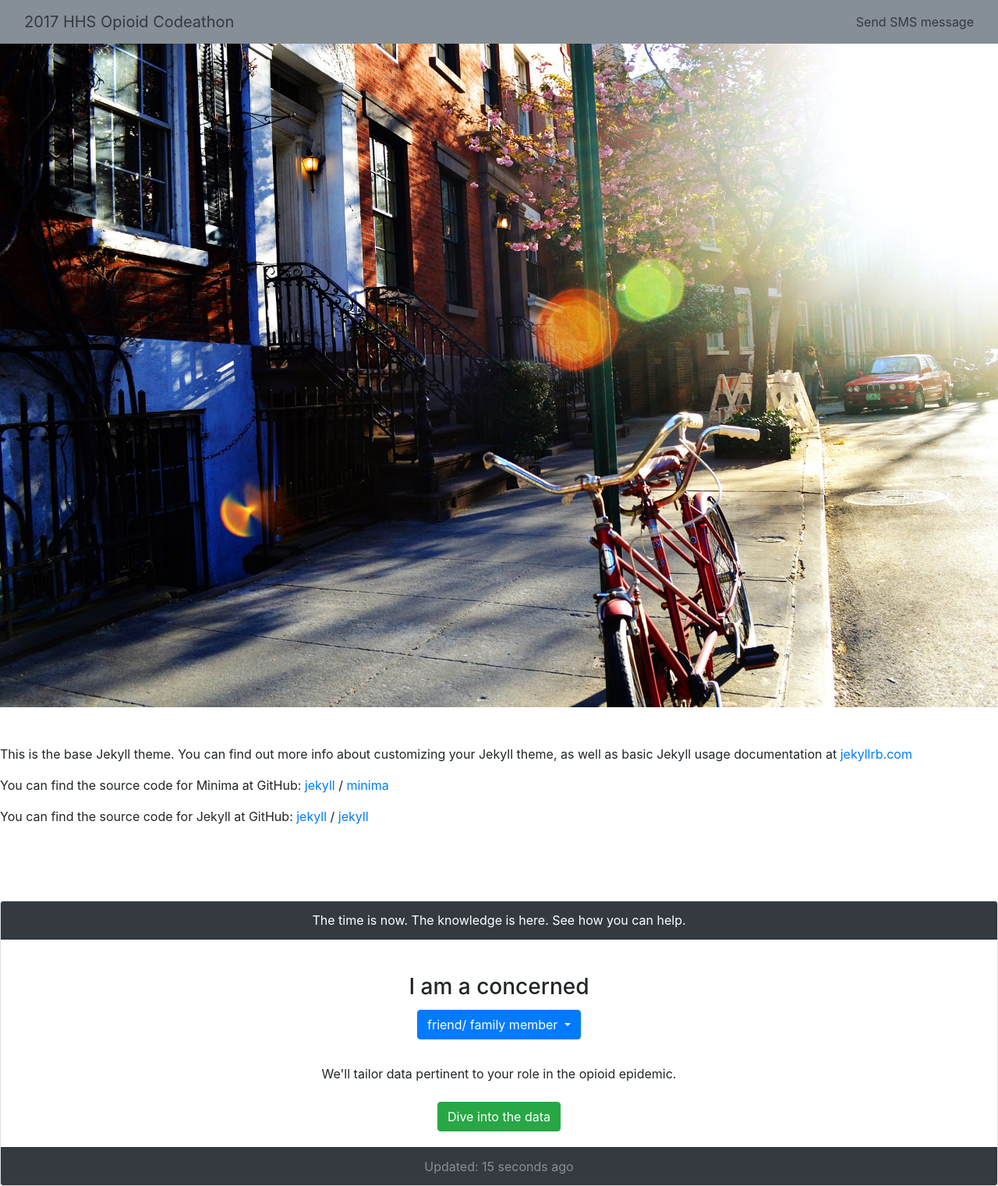
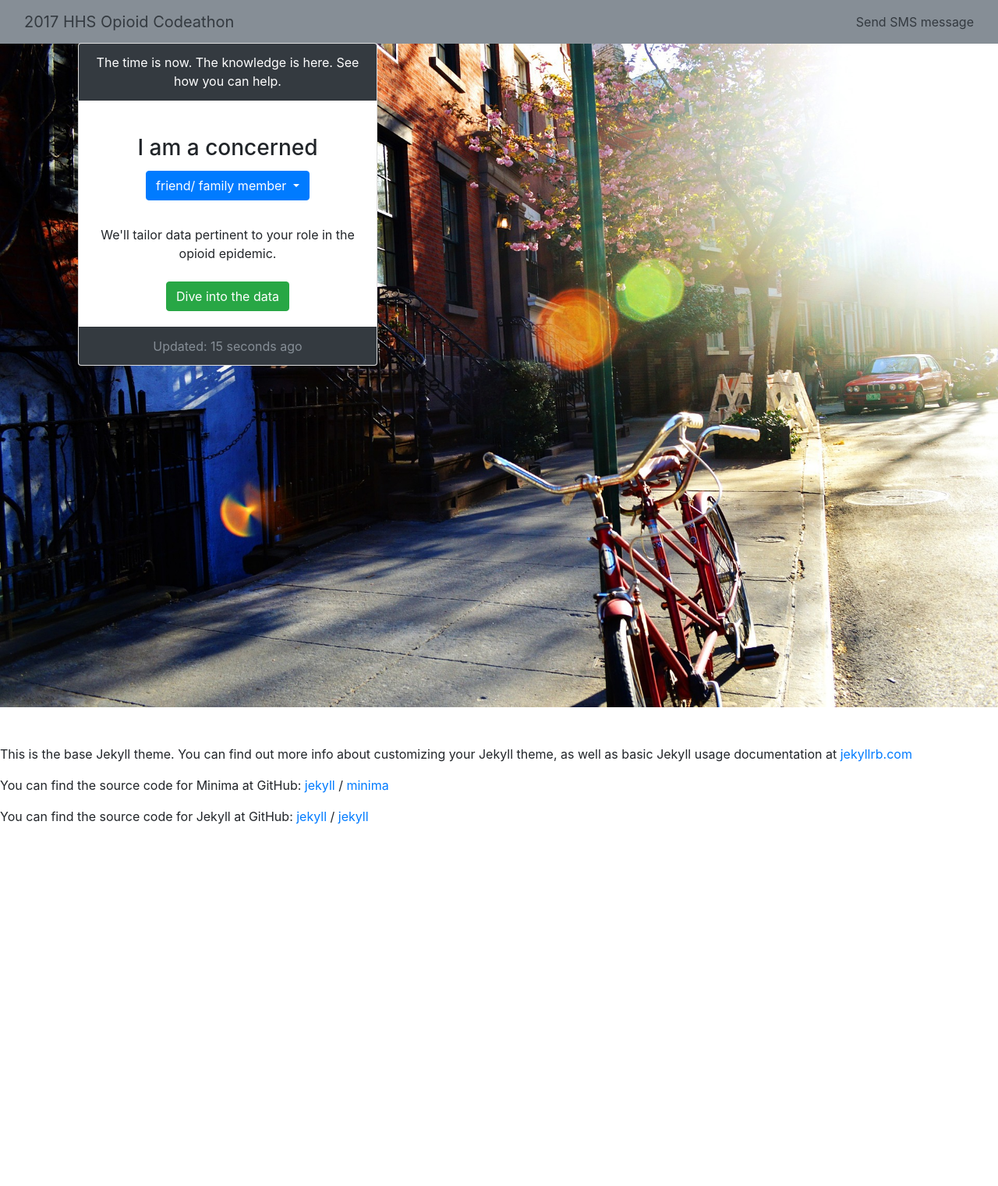
Before and after one commit to booz-allen-hamilton/hhs-opioid-codeathon-treatment, a Jekyll site: the page built from site/about.md, in a window 1280 px wide. Shown: the whole page at 78% size. Built offline with Jekyll 4.4.1, drawn with Linux system fonts in a browser that asks for light colours; nearby versions of some CDN libraries; after the commit the page ends 1075 px from its top, so only the background shows below that.

Commit message:
positioning

```diff
--- a/site/_includes/special_header.html
+++ b/site/_includes/special_header.html
@@ -2,7 +2,7 @@
 
   <div style="background-image: url('/hhs-codeathon-2017/assets/img/bike-street.jpg'); position:relative;"></div>
 
-  <div class="card text-center" style="position:absolute; top:200px; left:0; width:100%;">
+  <div class="card text-center" style="position:absolute; top:-900px; left:100; width:30%;">
     <div class="card-header bg-dark text-white">
       The time is now. The knowledge is here. See how you can help.
     </div>
```
